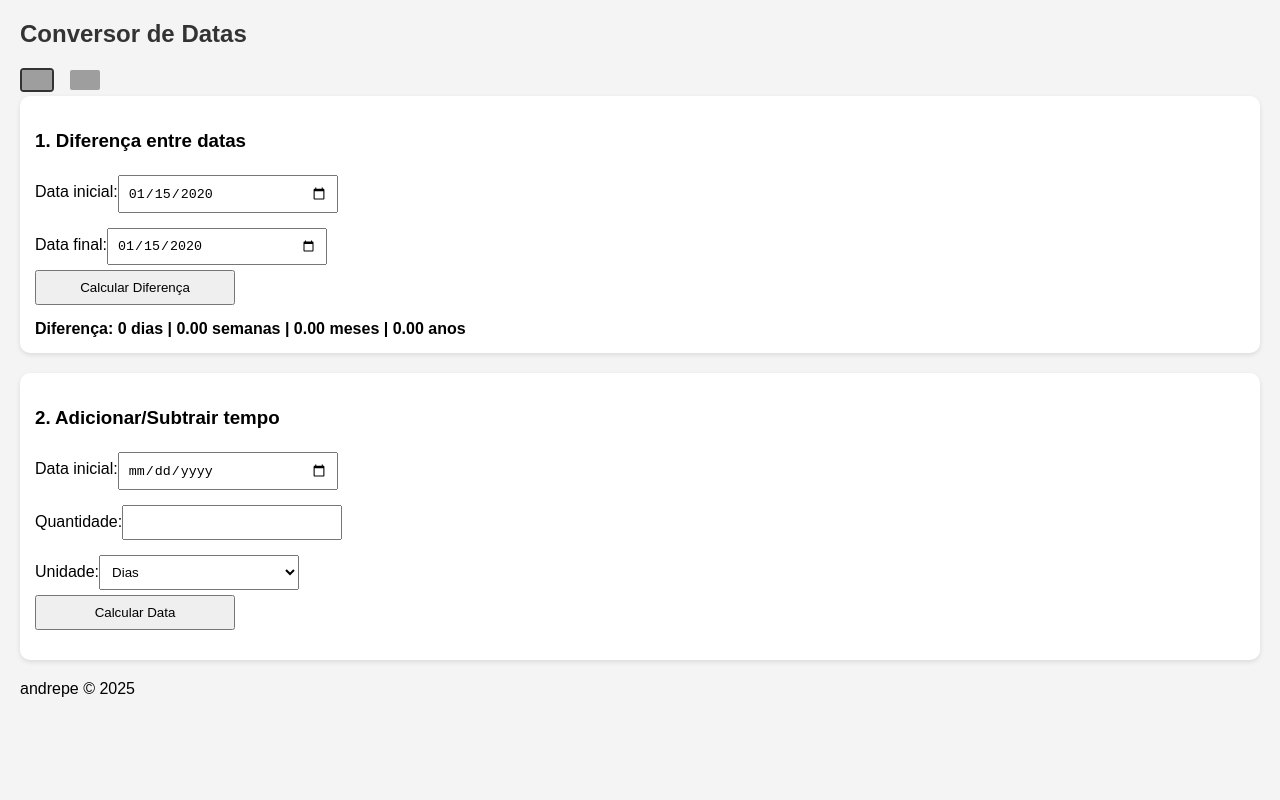
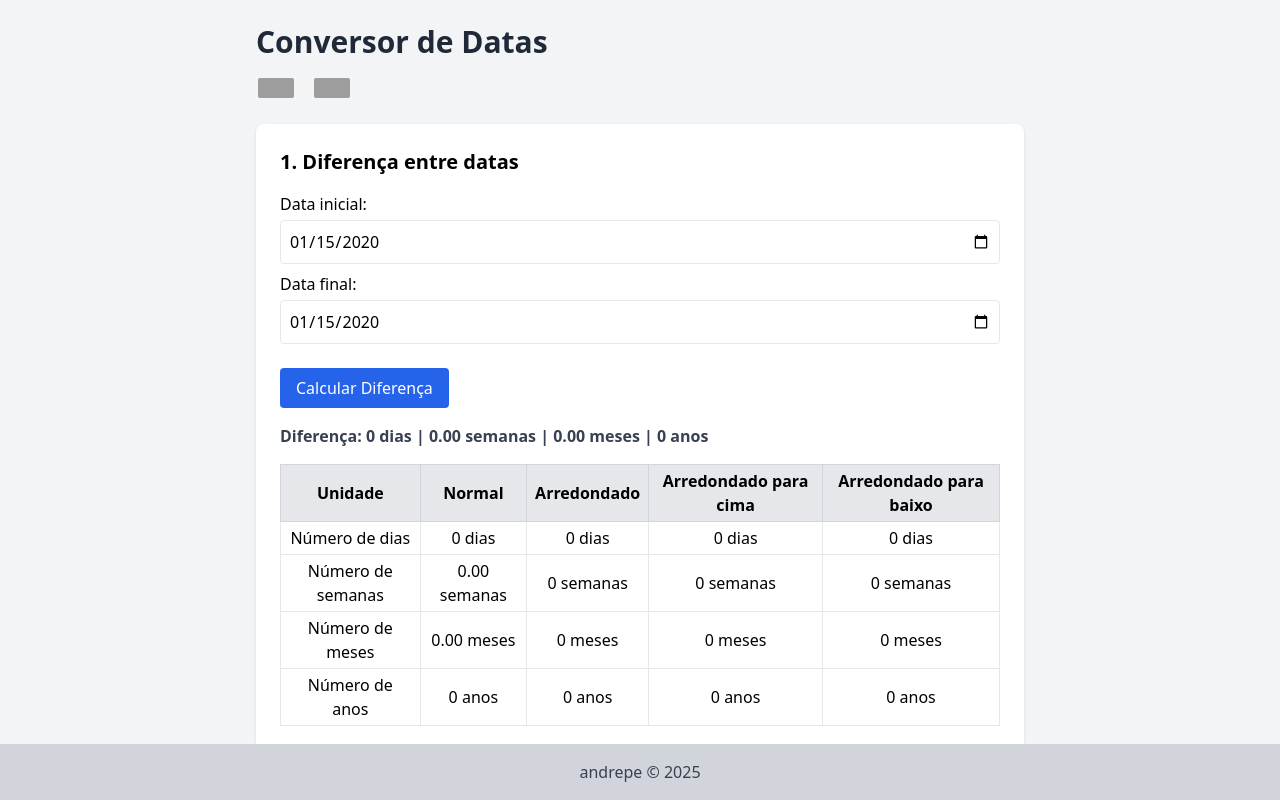
Before and after one commit to andrepe-ux/calcula_data, a plain HTML site: page index.html in a window 1280 px wide. Both pictures are taken after typing "2020-01-15", "2020-01-15" into the empty fields and a click on the button "Calcular Diferença". Shown: the top 800 px of the page. Drawn offline with nearby package versions, Linux system fonts and the light colour scheme; grey boxes are pictures that could not be loaded.

Commit message:
Add files via upload

```diff
--- a/index.html
+++ b/index.html
@@ -4,88 +4,82 @@
 <meta charset="UTF-8">
 <meta name="viewport" content="width=device-width, initial-scale=1.0">
 <title>Conversor de Datas</title>
-<style>
-  body {
-    font-family: Arial, sans-serif;
-    margin: 20px;
-    background: #f4f4f4;
-  }
-  h2 {
-    color: #333;
-  }
-  .section {
-    background: #fff;
-    padding: 15px;
-    margin-bottom: 20px;
-    border-radius: 10px;
-    box-shadow: 0px 2px 5px rgba(0,0,0,0.1);
-  }
-  label {
-    display: block;
-    margin-top: 10px;
-  }
-  input, select, button {
-    padding: 8px;
-    margin-top: 5px;
-    width: 200px;
-  }
-  #resultado, #resultado2 {
-    margin-top: 15px;
-    font-weight: bold;
-  }
-  .flags img {
-    width: 30px;
-    height: 20px;
-    cursor: pointer;
-    margin-right: 10px;
-    border: 2px solid transparent;
-    border-radius: 4px;
-  }
-  .flags img.selected {
-    border-color: #333;
-  }
-</style>
+<script src="https://cdn.tailwindcss.com"></script>
 </head>
-<body>
+<body class="bg-gray-100 p-6">
 
-<h2 id="title">Conversor de Datas</h2>
+<div class="max-w-3xl mx-auto">
 
-<div class="flags">
-  <img id="flagPT" src="https://upload.wikimedia.org/wikipedia/commons/5/5c/Flag_of_Portugal.svg" alt="PT" onclick="setLanguage('pt')">
-  <img id="flagES" src="https://upload.wikimedia.org/wikipedia/commons/9/9a/Flag_of_Spain.svg" alt="ES" onclick="setLanguage('es')">
+  <h2 id="title" class="text-3xl font-bold mb-4 text-gray-800">Conversor de Datas</h2>
+
+  <!-- Bandeiras -->
+  <div class="flex gap-4 mb-6">
+    <img id="flagPT" src="https://upload.wikimedia.org/wikipedia/commons/5/5c/Flag_of_Portugal.svg" alt="PT" class="w-10 h-6 cursor-pointer border-2 border-transparent rounded" onclick="setLanguage('pt')">
+    <img id="flagES" src="https://upload.wikimedia.org/wikipedia/commons/9/9a/Flag_of_Spain.svg" alt="ES" class="w-10 h-6 cursor-pointer border-2 border-transparent rounded" onclick="setLanguage('es')">
   </div>
 
-<div class="section">
-  <h3 id="diffTitle">1. Diferença entre datas</h3>
-  <label id="labelData1">Data inicial:
-    <input type="date" id="data1">
+  <!-- Diferença entre datas -->
+  <div class="bg-white p-6 rounded-lg shadow mb-6">
+    <h3 id="diffTitle" class="text-xl font-semibold mb-4">1. Diferença entre datas</h3>
+
+    <label id="labelData1" class="block mb-2">Data inicial:
+      <input type="date" id="data1" class="mt-1 p-2 border rounded w-full">
     </label>
-  <label id="labelData2">Data final:
-    <input type="date" id="data2">
+
+    <label id="labelData2" class="block mb-2">Data final:
+      <input type="date" id="data2" class="mt-1 p-2 border rounded w-full">
     </label>
-  <button onclick="calcularDiferenca()" id="btnCalcDiff">Calcular Diferença</button>
-  <div id="resultado"></div>
+
+    <button onclick="calcularDiferenca()" id="btnCalcDiff" class="mt-4 px-4 py-2 bg-blue-600 text-white rounded hover:bg-blue-700">Calcular Diferença</button>
+
+    <div id="resultado" class="mt-4 font-semibold text-gray-700"></div>
+
+    <!-- Tabela detalhada -->
+    <div id="tabelaDetalhada" class="mt-4 hidden overflow-x-auto">
+      <table class="table-auto border-collapse border border-gray-300 w-full text-center">
+        <thead>
+          <tr class="bg-gray-200">
+            <th class="border border-gray-300 px-2 py-1">Unidade</th>
+            <th class="border border-gray-300 px-2 py-1">Normal</th>
+            <th class="border border-gray-300 px-2 py-1">Arredondado</th>
+            <th class="border border-gray-300 px-2 py-1">Arredondado para cima</th>
+            <th class="border border-gray-300 px-2 py-1">Arredondado para baixo</th>
+          </tr>
+        </thead>
+        <tbody id="tabelaBody">
+          <!-- Preenchido pelo JS -->
+        </tbody>
+      </table>
+    </div>
   </div>
 
-<div class="section">
-  <h3 id="addTitle">2. Adicionar/Subtrair tempo</h3>
-  <label id="labelDataInicial">Data inicial:
-    <input type="date" id="dataInicial">
+  <!-- Adicionar/Subtrair tempo -->
+  <div class="bg-white p-6 rounded-lg shadow mb-6">
+    <h3 id="addTitle" class="text-xl font-semibold mb-4">2. Adicionar/Subtrair tempo</h3>
+
+    <label id="labelDataInicial" class="block mb-2">Data inicial:
+      <input type="date" id="dataInicial" class="mt-1 p-2 border rounded w-full">
     </label>
-  <label id="labelQuantidade">Quantidade:
-    <input type="number" id="quantidade">
+
+    <label id="labelQuantidade" class="block mb-2">Quantidade:
+      <input type="number" id="quantidade" class="mt-1 p-2 border rounded w-full">
     </label>
-  <label id="labelUnidade">Unidade:
-    <select id="unidade">
+
+    <label id="labelUnidade" class="block mb-2">Unidade:
+      <select id="unidade" class="mt-1 p-2 border rounded w-full">
         <option value="dias" id="optionDias">Dias</option>
         <option value="semanas" id="optionSemanas">Semanas</option>
         <option value="meses" id="optionMeses">Meses</option>
         <option value="anos" id="optionAnos">Anos</option>
       </select>
     </label>
-  <button onclick="adicionarTempo()" id="btnCalcAdd">Calcular Data</button>
-  <div id="resultado2"></div>
+
+    <button onclick="adicionarTempo()" id="btnCalcAdd" class="mt-4 px-4 py-2 bg-green-600 text-white rounded hover:bg-green-700">Calcular Data</button>
+
+    <div id="resultado2" class="mt-4 font-semibold text-gray-700"></div>
   </div>
+</div>
+
 <script>
 let translations = {
   pt: {
@@ -137,13 +131,13 @@ let lastAddResult = null;
 function setLanguage(lang) {
   currentLang = lang;
 
-  // Atualiza seleção visual das bandeiras
-  document.getElementById('flagPT').classList.remove('selected');
-  document.getElementById('flagES').classList.remove('selected');
-  if(lang === 'pt') document.getElementById('flagPT').classList.add('selected');
-  else document.getElementById('flagES').classList.add('selected');
+  // Bandeiras selecionadas
+  document.getElementById('flagPT').classList.remove('border-gray-800');
+  document.getElementById('flagES').classList.remove('border-gray-800');
+  if(lang === 'pt') document.getElementById('flagPT').classList.add('border-gray-800');
+  else document.getElementById('flagES').classList.add('border-gray-800');
 
-  // Atualiza textos da interface
+  // Textos da interface
   document.getElementById('title').innerText = translations[lang].title;
   document.getElementById('diffTitle').innerText = translations[lang].diffTitle;
   document.getElementById('labelData1').childNodes[0].nodeValue = translations[lang].labelData1;
@@ -159,22 +153,8 @@ function setLanguage(lang) {
   document.getElementById('optionAnos').innerText = translations[lang].optionAnos;
 
   // Atualiza resultados existentes
-  if(lastDiffResult) {
-    let aviso = "";
-    if(document.getElementById('data2').value && document.getElementById('data1').value &&
-       new Date(document.getElementById('data2').value) < new Date(document.getElementById('data1').value)) {
-      aviso = translations[lang].resultInvalidRange + " ";
-    }
-    document.getElementById('resultado').innerText = aviso + translations[lang].resultDiff
-      .replace("{dias}", lastDiffResult.dias)
-      .replace("{semanas}", lastDiffResult.semanas)
-      .replace("{meses}", lastDiffResult.meses)
-      .replace("{anos}", lastDiffResult.anos);
-  }
-  if(lastAddResult) {
-    document.getElementById('resultado2').innerText = translations[lang].resultAdd
-      .replace("{data}", lastAddResult.toLocaleDateString(lang));
-  }
+  if(lastDiffResult) mostrarDetalhes(lastDiffResult);
+  if(lastAddResult) document.getElementById('resultado2').innerText = translations[lang].resultAdd.replace("{data}", lastAddResult.toLocaleDateString(lang));
 }
 
 function calcularDiferenca() {
@@ -183,26 +163,63 @@ function calcularDiferenca() {
 
   if (!data1 || !data2) {
     document.getElementById('resultado').innerText = translations[currentLang].resultError;
-    lastDiffResult = null;
+    document.getElementById('tabelaDetalhada').classList.add('hidden');
     return;
   }
 
   let aviso = "";
-  if (data2 < data1) aviso = translations[currentLang].resultInvalidRange + " ";
+  if(data2 < data1) aviso = translations[currentLang].resultInvalidRange + " ";
 
-  let diffTime = Math.abs(data2 - data1); // valor absoluto
-  let diffDays = Math.floor(diffTime / (1000 * 60 * 60 * 24));
-  let diffWeeks = (diffDays / 7).toFixed(2);
-  let diffMonths = (diffDays / 30.4375).toFixed(2);
-  let diffYears = (diffDays / 365.25).toFixed(2);
+  let diffTime = Math.abs(data2 - data1);
+  let diffDays = Math.floor(diffTime / (1000*60*60*24));
+  let diffWeeks = diffDays/7;
+  let diffMonths = diffDays/30.4375;
+  let diffYears = diffDays/365.25;
 
   lastDiffResult = { dias: diffDays, semanas: diffWeeks, meses: diffMonths, anos: diffYears };
 
   document.getElementById('resultado').innerText = aviso + translations[currentLang].resultDiff
     .replace("{dias}", diffDays)
-    .replace("{semanas}", diffWeeks)
-    .replace("{meses}", diffMonths)
-    .replace("{anos}", diffYears);
+    .replace("{semanas}", diffWeeks.toFixed(2))
+    .replace("{meses}", diffMonths.toFixed(2))
+    .replace("{anos}", Math.floor(diffYears));
+
+  mostrarDetalhes(lastDiffResult);
+}
+
+function mostrarDetalhes(result) {
+  const tbody = document.getElementById('tabelaBody');
+  tbody.innerHTML = `
+    <tr>
+      <td class="border px-2 py-1">Número de dias</td>
+      <td class="border px-2 py-1">${result.dias} dias</td>
+      <td class="border px-2 py-1">${Math.round(result.dias)} dias</td>
+      <td class="border px-2 py-1">${Math.ceil(result.dias)} dias</td>
+      <td class="border px-2 py-1">${Math.floor(result.dias)} dias</td>
+    </tr>
+    <tr>
+      <td class="border px-2 py-1">Número de semanas</td>
+      <td class="border px-2 py-1">${result.semanas.toFixed(2)} semanas</td>
+      <td class="border px-2 py-1">${Math.round(result.semanas)} semanas</td>
+      <td class="border px-2 py-1">${Math.ceil(result.semanas)} semanas</td>
+      <td class="border px-2 py-1">${Math.floor(result.semanas)} semanas</td>
+    </tr>
+    <tr>
+      <td class="border px-2 py-1">Número de meses</td>
+      <td class="border px-2 py-1">${result.meses.toFixed(2)} meses</td>
+      <td class="border px-2 py-1">${Math.round(result.meses)} meses</td>
+      <td class="border px-2 py-1">${Math.ceil(result.meses)} meses</td>
+      <td class="border px-2 py-1">${Math.floor(result.meses)} meses</td>
+    </tr>
+    <tr>
+      <td class="border px-2 py-1">Número de anos</td>
+      <td class="border px-2 py-1">${result.anos.toFixed(0)} anos</td>
+      <td class="border px-2 py-1">${Math.round(result.anos)} anos</td>
+      <td class="border px-2 py-1">${Math.ceil(result.anos)} anos</td>
+      <td class="border px-2 py-1">${Math.floor(result.anos)} anos</td>
+    </tr>
+  `;
+  document.getElementById('tabelaDetalhada').classList.remove('hidden');
 }
 
 function adicionarTempo() {
@@ -210,40 +227,30 @@ function adicionarTempo() {
   const quantidade = parseInt(document.getElementById('quantidade').value);
   const unidade = document.getElementById('unidade').value;
 
-  if (!dataInicial || isNaN(quantidade)) {
+  if(!dataInicial || isNaN(quantidade)) {
     document.getElementById('resultado2').innerText = translations[currentLang].resultAddError;
-    lastAddResult = null;
     return;
   }
 
   let novaData = new Date(dataInicial);
-
-  switch(unidade) {
-    case 'dias':
-      novaData.setDate(novaData.getDate() + quantidade);
-      break;
-    case 'semanas':
-      novaData.setDate(novaData.getDate() + (quantidade * 7));
-      break;
-    case 'meses':
-      novaData.setMonth(novaData.getMonth() + quantidade);
-      break;
-    case 'anos':
-      novaData.setFullYear(novaData.getFullYear() + quantidade);
-      break;
+  switch(unidade){
+    case 'dias': novaData.setDate(novaData.getDate() + quantidade); break;
+    case 'semanas': novaData.setDate(novaData.getDate() + (quantidade*7)); break;
+    case 'meses': novaData.setMonth(novaData.getMonth() + quantidade); break;
+    case 'anos': novaData.setFullYear(novaData.getFullYear() + quantidade); break;
   }
 
   lastAddResult = novaData;
-
-  document.getElementById('resultado2').innerText = translations[currentLang].resultAdd
-    .replace("{data}", novaData.toLocaleDateString(currentLang));
+  document.getElementById('resultado2').innerText = translations[currentLang].resultAdd.replace("{data}", novaData.toLocaleDateString(currentLang));
 }
 
-// Inicializa seleção da bandeira
+// Inicializa
 setLanguage('pt');
 </script>
-<footer class="fixed bottom-0 left-0 w-full bg-gray-200 text-center text-sm text-gray-700 py-2 shadow-inner">
+<!-- Rodapé fixo -->
+<footer class="fixed bottom-0 left-0 w-full bg-gray-300 p-4 text-center text-gray-700">
   andrepe © 2025
 </footer>
+
 </body>
 </html>
```
Lines whose indentation alone changed are shown as unchanged.
